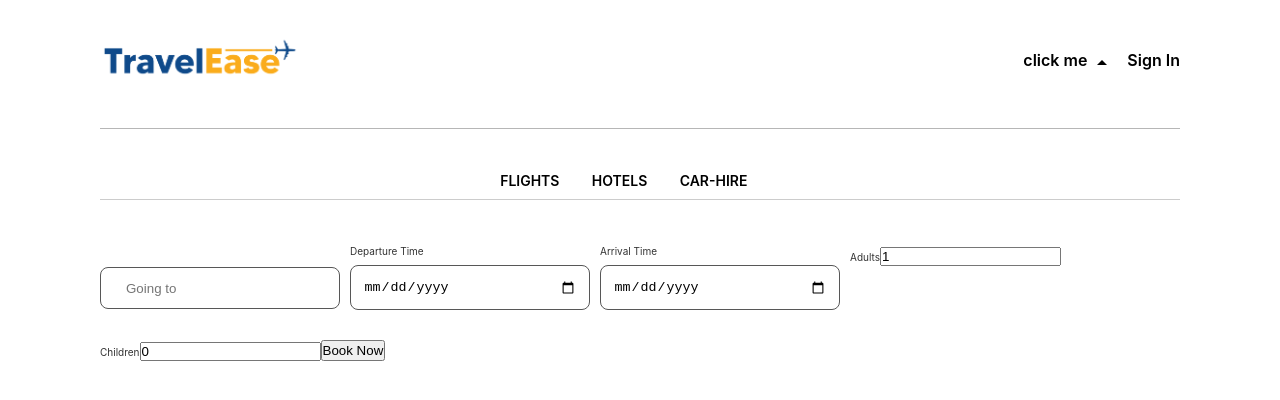
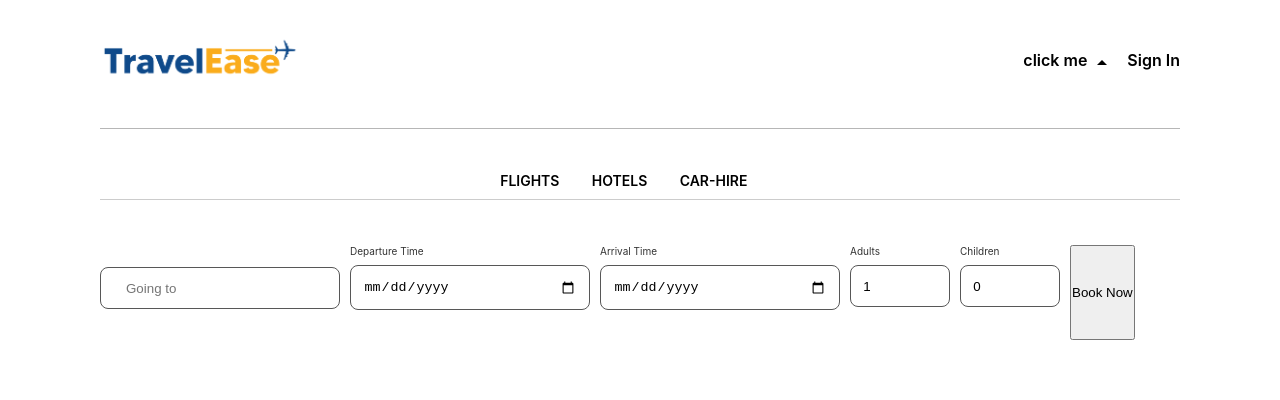
Before and after one commit to HseinKt/TravelEase-CodSoft, a React (Create React App) app in the folder front_end/: page / in a window 1280 px wide. Shown: the top 400 px of the page. Built offline with nearby package versions, Linux system fonts and the light colour scheme.

Commit message:
created a number_input component

```diff
--- /dev/null
+++ b/front_end/src/components/number-input/index.js
@@ -0,0 +1,16 @@
+const NumberInput = (props) => {
+    return (
+        <div className="number-input">
+            <label htmlFor={props.id}>{props.label}</label>
+            <input
+                type="number"
+                id={props.id}
+                name={props.id}
+                value={props.value}
+                onChange={props.handleChange}
+            />
+        </div>
+     );
+}
+
+export default NumberInput;
--- a/front_end/src/index.css
+++ b/front_end/src/index.css
@@ -311,7 +311,7 @@ a{
 }
 
 /* datetime style */
-.date {
+.date, .number-input  {
   display: flex;
   flex-direction: column;
   margin-bottom: 20px;
@@ -332,3 +332,14 @@ label {
   margin-bottom: 10px;
   box-sizing: border-box;
 }
+
+/* Number Input */
+.number-input input {
+  border-radius: 8px;
+  width: 100px;
+  padding: 12.3px;
+  border: 1px solid #575757;
+  margin-right: 10px;
+  margin-bottom: 10px;
+  box-sizing: border-box;
+}
--- a/front_end/src/pages/hotels/index.js
+++ b/front_end/src/pages/hotels/index.js
@@ -1,6 +1,7 @@
 import React, { useState } from "react";
 import SearchInput from "../../components/search_input";
-import DateTime from "../../components/date_time";
+import DateTime from "../../components/date_time_input";
+import NumberInput from "../../components/number-input";
 
 const Hotels = () => {
     const [formData, setFormData] = useState({
@@ -36,27 +37,10 @@ const Hotels = () => {
                 <DateTime id={"departureTime"} label={"Departure Time"} value={formData.departureTime} handleChange={handleChange}/>
                 <DateTime id={"arrivalTime"} label={"Arrival Time"} value={formData.arrivalTime} handleChange={handleChange}/>
 
-                <div>
-                    <label htmlFor="adults">Adults</label>
-                    <input
-                        type="number"
-                        id="adults"
-                        name="adults"
-                        value={formData.adults}
-                        onChange={handleChange}
-                    />
-                </div>
-                <div>
-                    <label htmlFor="children">Children</label>
-                    <input
-                        type="number"
-                        id="children"
-                        name="children"
-                        value={formData.children}
-                        onChange={handleChange}
-                    />
-                </div>
-                <button type="submit">Book Now</button>
+                <NumberInput id={"adults"} label={"Adults"} value={formData.adults} handleChange={handleChange}/>
+                <NumberInput id={"children"} label={"Children"} value={formData.children} handleChange={handleChange}/>
+
+                <button type="submit" className="btn">Book Now</button>
             </form>
         </div>
     );
```
Also changed, not shown: front_end/src/components/date_time_input/index.js (renamed from front_end/src/components/date_time/index.js).
